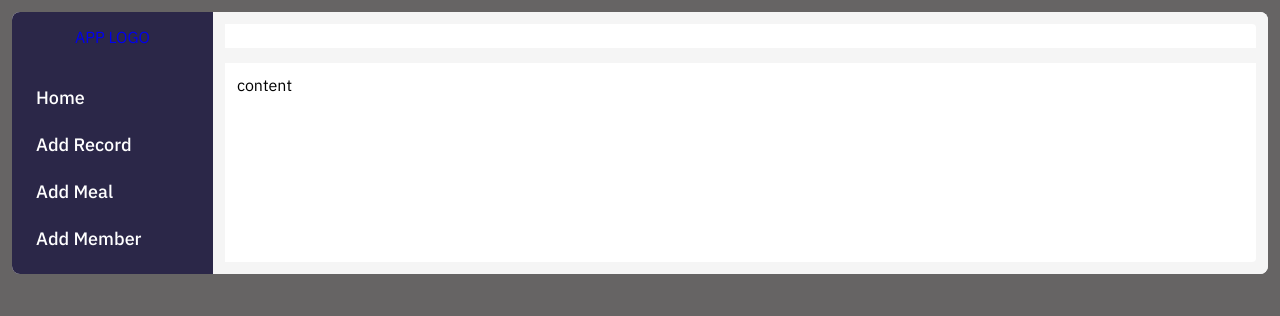
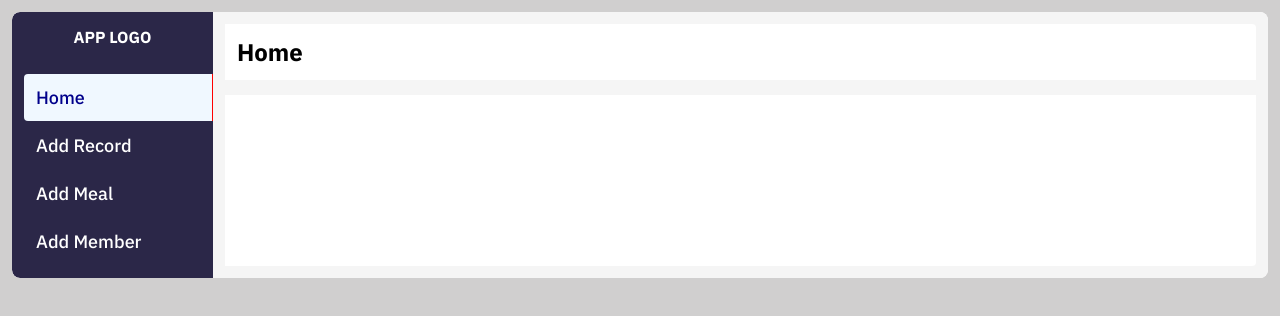
Before and after one commit to RahatSheikhLeon/cost-analysis-in-react, a React (Vite) app: page / in a window 1280 px wide. Shown: the top 316 px of the page. Built offline with nearby package versions, Linux system fonts and the light colour scheme.

Commit message:
makeimg tabs

```diff
--- /dev/null
+++ b/src/AddMeal.jsx
@@ -0,0 +1,5 @@
+export function AddMeal(){
+    return(
+        <h3>Add Meal</h3>
+    )
+}
--- /dev/null
+++ b/src/AddMember.jsx
@@ -0,0 +1,7 @@
+export function AddMember(){
+    return(
+        <>
+         <h3>Add Member</h3>
+        </>
+    )
+}
--- /dev/null
+++ b/src/AddRecord.jsx
@@ -0,0 +1,7 @@
+export function AddRecord(){
+    return(
+        <>
+        <h3>Add Record</h3>
+        </>
+    )
+}
--- a/src/App.css
+++ b/src/App.css
@@ -2,6 +2,7 @@
   background-color: #ffffff;
   border-radius   : 8px;
   height: auto;
+  overflow: hidden;
 }
 
 .left-bar {
@@ -29,7 +30,7 @@
   padding: 12px 0 12px 12px;
 }
 
-.nev {
+.nav-list {
   font-size                : 18px;
   color                    : #ffffff;
   padding                  : 12px 0 12px 12px;
@@ -37,9 +38,11 @@
   border-top-left-radius   : 4px;
   border-bottom-left-radius: 4px;
   font-weight              : 500;
+  margin-bottom: 1px;
 }
 
-.nev:hover {
+.active,
+.nav-list:hover {
   background-color: aliceblue;
   color           : darkblue;
   border-right    : 1px solid red;
--- a/src/App.jsx
+++ b/src/App.jsx
@@ -1,9 +1,23 @@
+import { useState } from 'react';
+import './App.css'
+import { FeatureListItem } from './FeatureListItem'
+import { TabContent } from './TabContent';
+export default function App() {
 
-import './App.css'
+  const [toggle, setToggle] = useState(1)
+  let pageHeader = '';
 
-import { FeatureListItem } from './FeatureListItem'
+  if (toggle === 1) {
+    pageHeader = "Home"
 
-export default function App() {
+  } else if (toggle === 2) {
+    pageHeader = "Add Record"
+  } else if (toggle === 3) {
+    pageHeader = "Add Meal"
+  } else if (toggle === 4) {
+    pageHeader = "Add Member"
+  }
+
   return (
     <>
       <div className="container">
@@ -12,10 +26,13 @@ export default function App() {
             <div className="cal-2">
               <div className="left-bar">
                 <div className="app-logo">
-                  <a href="#">APP LOGO</a>
+                  <a href="#" className='app-logo'>APP LOGO</a>
                 </div>
                 <ul className='feature-list'>
-                  <FeatureListItem />
+                  <FeatureListItem
+                    setToggle={setToggle}
+                    toggle={toggle}
+                  />
                 </ul>
               </div>
             </div>
@@ -23,12 +40,11 @@ export default function App() {
               <div className="right-bar">
                 <div className="content-wrapper">
                   <div className="content-name">
-
+                    <h2>{pageHeader}</h2>
                   </div>
                   <div className="content-box">
-                    content
+                    <TabContent toggle = {toggle} />
                   </div>
-
                 </div>
               </div>
             </div>
--- a/src/FeatureListItem.jsx
+++ b/src/FeatureListItem.jsx
@@ -1,11 +1,23 @@
 
-export function FeatureListItem(){
+export function FeatureListItem({toggle, setToggle}){
+
     return(
         <>
-         <li className="nev">Home</li>
-         <li className="nev">Add Record</li>
-         <li className="nev">Add Meal</li>
-         <li className="nev">Add Member</li>
+         <li className={`nav-list ${toggle === 1 ? 'active' : ''}`}
+             onClick={ () => setToggle (1)}
+             >Home</li>
+
+         <li className={`nav-list ${toggle === 2 ? 'active' : ''}`}
+             onClick={ () => setToggle (2)}
+             >Add Record</li>
+
+         <li className={`nav-list ${toggle === 3 ? 'active' : ''}`}
+             onClick={ () => setToggle (3)}
+             >Add Meal</li>
+
+         <li className={`nav-list ${toggle === 4 ? 'active' : ''}`}
+             onClick={ () => setToggle (4)}
+             >Add Member</li>
         </>
     )
 }
--- /dev/null
+++ b/src/Home.jsx
@@ -0,0 +1,7 @@
+export function Home(){
+    return(
+        <>
+
+        </>
+    )
+}
--- /dev/null
+++ b/src/TabContent.jsx
@@ -0,0 +1,32 @@
+
+import { Home } from "./Home"
+import { AddRecord } from "./AddRecord"
+import { AddMeal } from "./AddMeal"
+import { AddMember } from "./AddMember"
+export function TabContent({toggle}){
+
+    let content;
+    switch (toggle){
+        case 1:
+        content = <Home toggle ={toggle} />
+        break;
+
+        case 2:
+        content = <AddRecord toggle ={toggle} />
+        break;
+
+        case 3:
+        content = <AddMeal toggle = {toggle} />
+        break;
+
+        case 4:
+        content = <AddMember toggle = {toggle} />
+        break;
+
+    }
+    return(
+        <>
+          {content}
+        </>
+    )
+}
--- a/src/index.css
+++ b/src/index.css
@@ -8,12 +8,10 @@
 }
 
 body{
-  background-color: #666464;
+  background-color: #6664644e;
 }
 
-h1, h2, h3, h4, h5, h6, p{
-  margin-bottom: 15px;
-}
+
 .container{
   max-width: 1400px;
   margin: 0 auto;
@@ -36,3 +34,8 @@ h1, h2, h3, h4, h5, h6, p{
 .cal-8{
   width: 84%;
 }
+
+.app-logo{
+  color: #ffffff;
+  font-weight: 700;
+}
```
Also changed, not shown: src/AddPeople.jsx (added).
